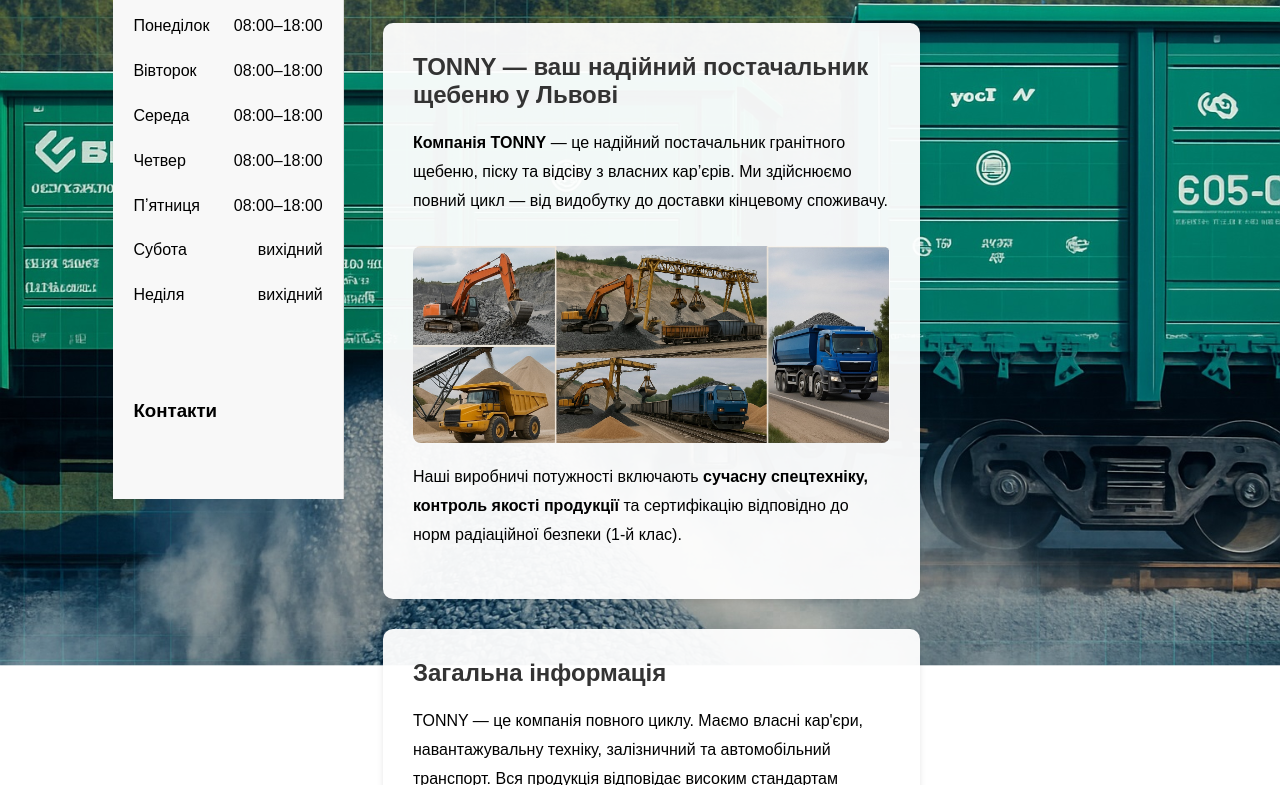
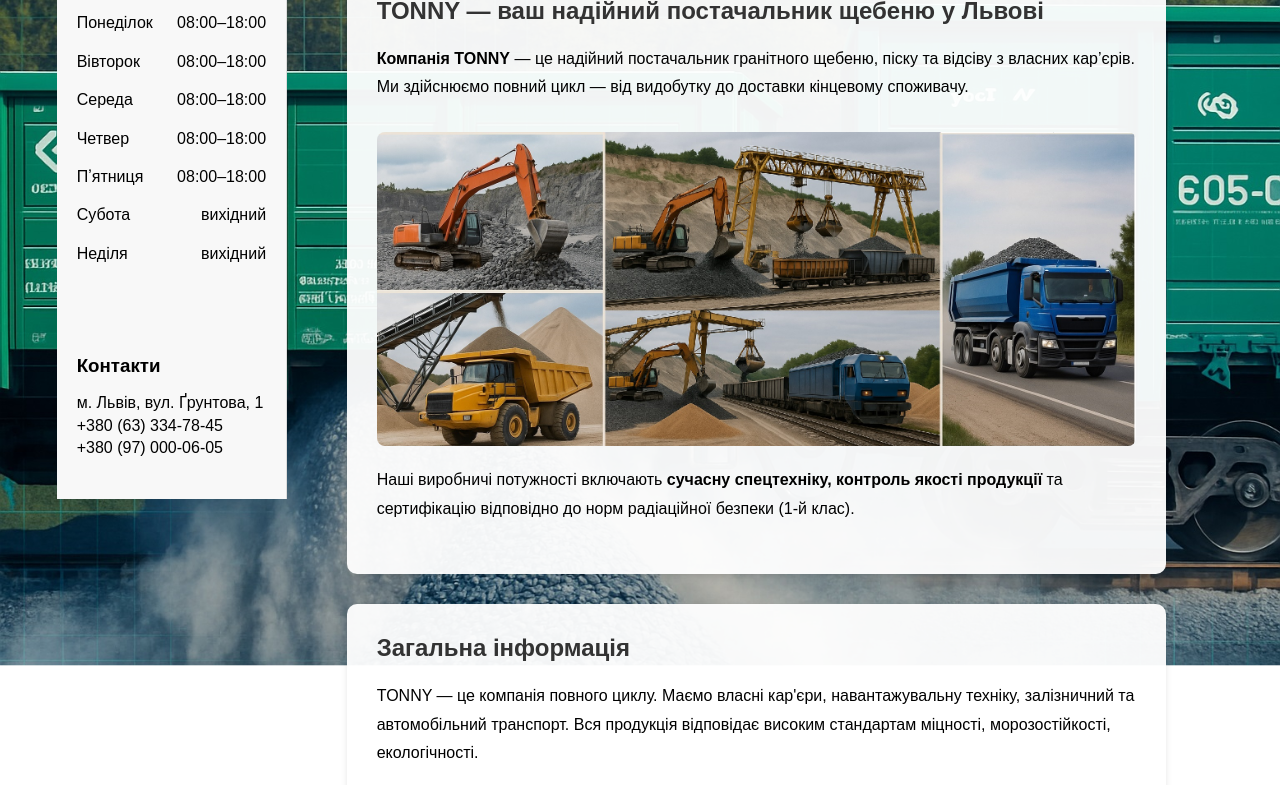
Before and after one commit to Schebin-Pisok/Tonny, a plain HTML site: page index.html in a window 1280 px wide. Shown: the part 188-973 px from the top of the page. Drawn offline with Linux system fonts and the light colour scheme; files that its build step writes are made by us from their sources.

Commit message:
Update index.html

```diff
--- a/index.html
+++ b/index.html
@@ -10,7 +10,7 @@
       margin: 0;
       font-family: Arial, sans-serif;
       display: flex;
-      padding: 3cm;
+      padding: 1.5cm;
       box-sizing: border-box;
       background: url('images/gallery2.jpg') no-repeat center center fixed;
       background-size: cover;
@@ -24,7 +24,7 @@
       height: calc(100vh - 6cm);
       overflow-y: auto;
       border-right: 1px solid #ddd;
-      left: 3cm;
+      left: 1.5cm;
       top: 3cm;
       box-sizing: border-box;
     }
@@ -43,17 +43,17 @@
     .work-schedule-row {
       display: flex;
       justify-content: space-between;
-      line-height: 1.8;
+      line-height: 1.4;
     }
 
     .sidebar p {
-      margin-top: 90px;
-      line-height: 2.2;
+      margin-top: 10px;
+      line-height: 1.4;
     }
 
     .content {
       margin-left: calc(18% + 60px);
-      width: calc(100% - 18% - 6cm - 60px);
+      width: calc(100% - 18% - 1cm - 60px);
       padding: 20px;
       box-sizing: border-box;
     }
```
